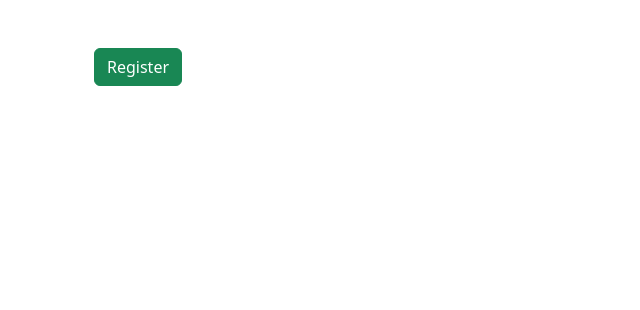
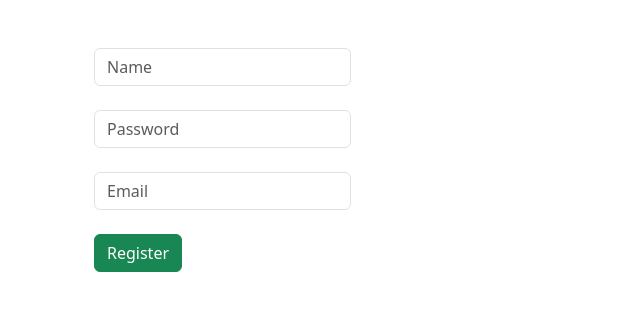
Before and after one commit to zl95826/auth, a website: page public/register.html in a window 1280 px wide. Shown: the whole page, without its empty margins (0-640 px from the left). Drawn offline with nearby package versions, Linux system fonts and the light colour scheme.

Commit message:
add a register form

```diff
--- a/app.js
+++ b/app.js
@@ -29,12 +29,17 @@ app.use(
     },
   })
 );
+app.use(express.urlencoded({ extended: true }));
 app.use(express.static("public"));
 app.get("/", (req, res) => {
   res.sendFile("index.html", { root: "public" });
 });
 app.get("/register", (req, res) => {
   res.sendFile("register.html", { root: "public" });
+});
+app.post("/register", (req, res) => {
+  console.log(req.body);
+  res.send("Register");
 });
 app.get("/log", (req, res) => {
   res.sendFile("log.html", { root: "public" });
--- a/public/register.html
+++ b/public/register.html
@@ -13,9 +13,27 @@
   </head>
   <body>
     <div class="container my-4 p-4 d-flex justify-content-between">
-      <button class="btn btn-success" id="button" type="button">
-        Register
-      </button>
+      <form action="/register" method="post">
+        <input
+          class="form-control mb-4"
+          placeholder="Name"
+          name="name"
+          type="text"
+        />
+        <input
+          class="form-control mb-4"
+          placeholder="Password"
+          name="password"
+          type="text"
+        />
+        <input
+          class="form-control mb-4"
+          placeholder="Email"
+          name="email"
+          type="email"
+        />
+        <button class="btn btn-success" type="submit">Register</button>
+      </form>
     </div>
   </body>
 </html>
```
Also changed, not shown: README.md.
